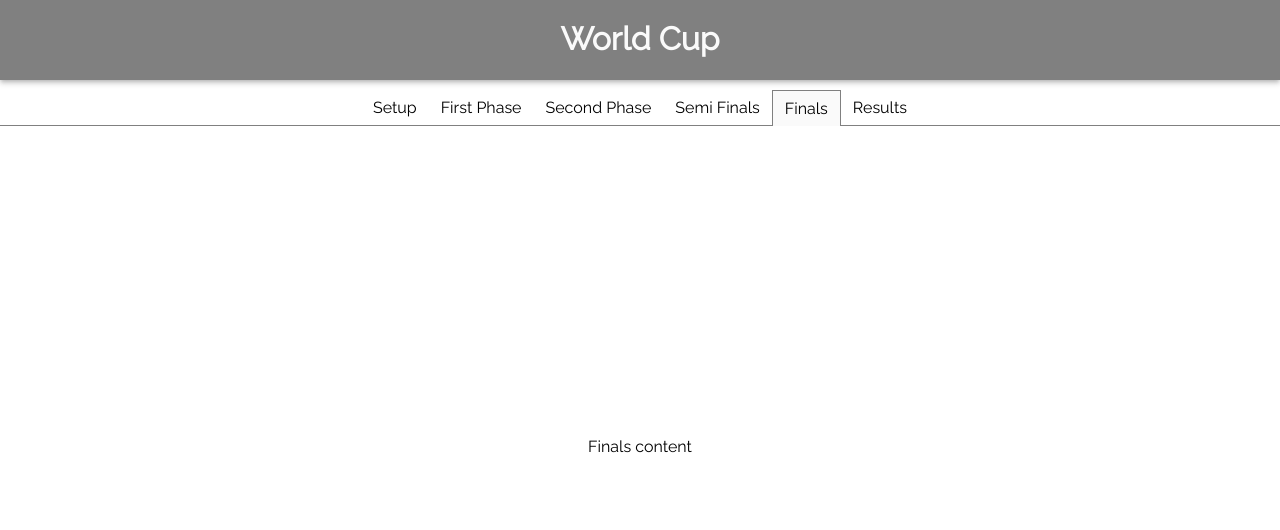
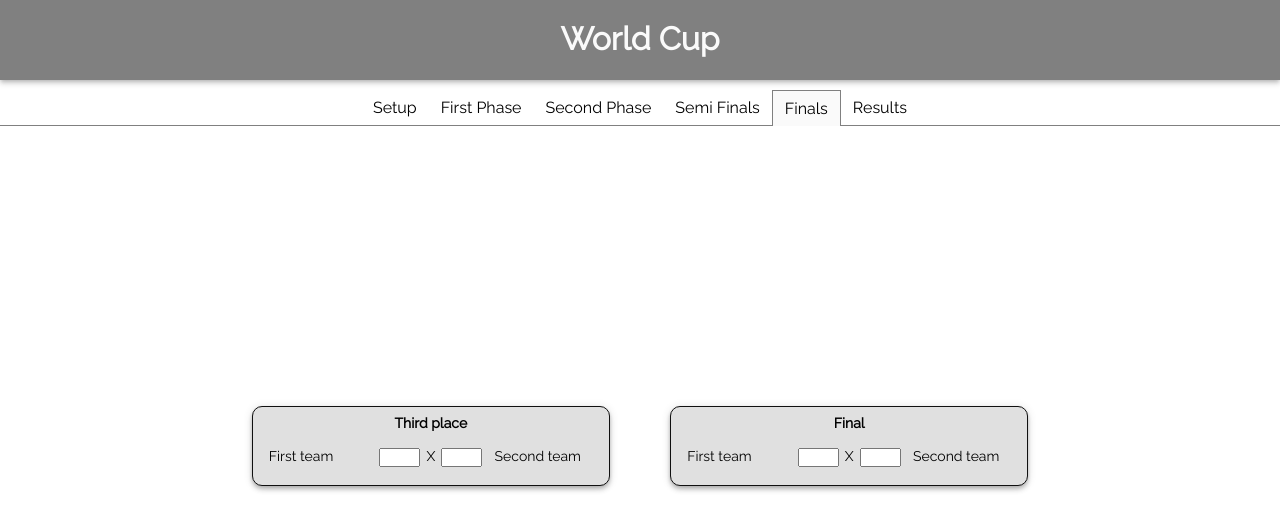
Before and after one commit to moacirguedes/world-cup, a React (Create React App) app: page / in a window 1280 px wide. Both pictures are taken after a click on the item "Finals". Shown: the top 530 px of the page. Built offline with nearby package versions, Linux system fonts and the light colour scheme.

Commit message:
Finals screen

```diff
--- a/src/components/matchSecondPhase/index.js
+++ b/src/components/matchSecondPhase/index.js
@@ -2,9 +2,10 @@ import React from 'react';
 import './styles.scss';
 import Match from '../../components/match';
 
-const MatchSecondPhase = ({ group, disabled }) =>
+const MatchSecondPhase = ({ group, disabled, matchType }) =>
 
   <div className="PhaseWrapper SecondPhase">
+    <h4>{matchType}</h4>
     <Match
       teamOne="First team"
       teamTwo="Second team"
--- /dev/null
+++ b/src/pages/finals/index.js
@@ -0,0 +1,17 @@
+import React from 'react';
+import './styles.scss';
+import MatchSecondPhase from '../../components/matchSecondPhase';
+
+const Finals = () =>
+
+  <>
+    <div >
+      <MatchSecondPhase matchType='Third place' />
+    </div>
+
+    <div >
+      <MatchSecondPhase matchType='Final'/>
+    </div>
+  </>
+
+export default Finals;
--- a/src/pages/main/index.js
+++ b/src/pages/main/index.js
@@ -5,6 +5,7 @@ import Setup from '../setup';
 import FirstPhase from '../firstPhase';
 import SecondPhase from '../secondPhase';
 import SemiFinals from '../semiFinals';
+import Finals from '../finals';
 
 const Main = () => {
   return (
@@ -22,7 +23,7 @@ const Main = () => {
         <SemiFinals />
       </div>
       <div label="Finals">
-        Finals content
+        <Finals />
       </div>
       <div label="Results">
         Results
```
Also changed, not shown: src/pages/finals/styles.scss (added).
